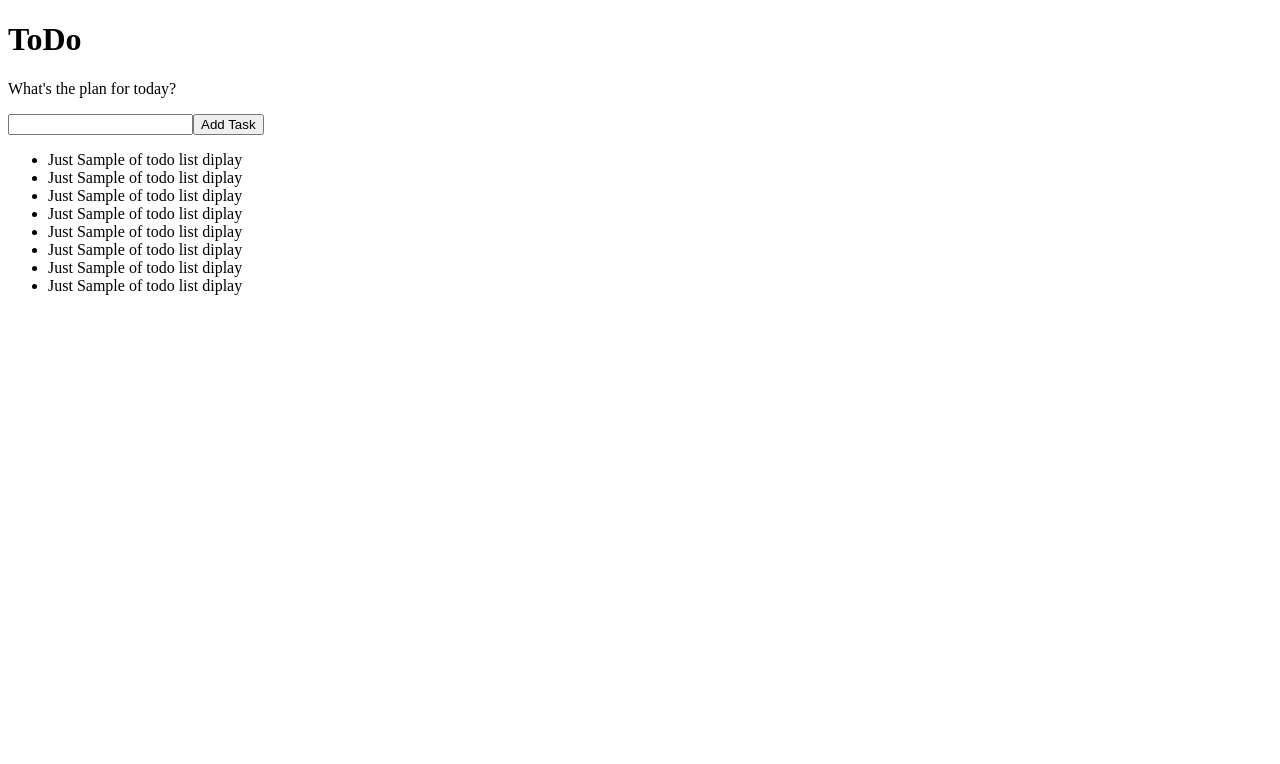
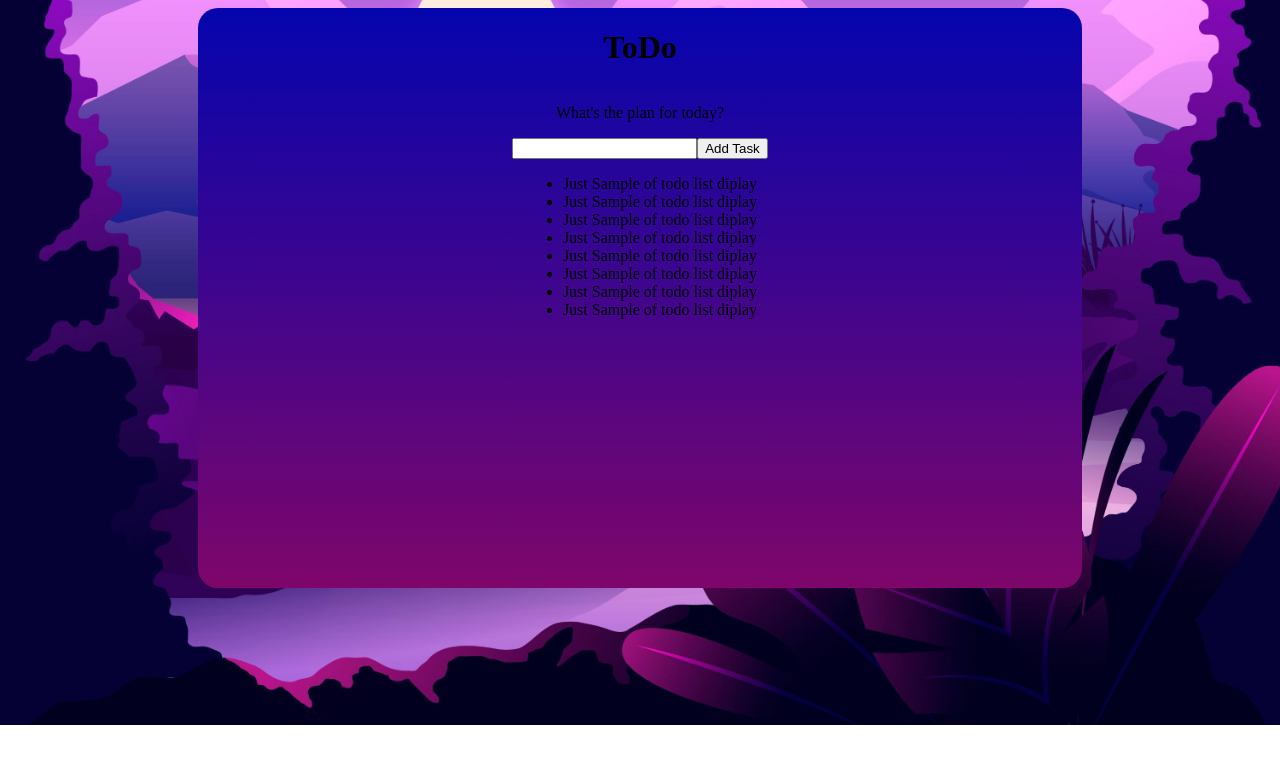
Before and after one commit to parkashkumarcs/todo-app, a React (Vite) app in the folder todo-app/: page / in a window 1280 px wide. Shown: the top 764 px of the page. Built offline with nearby package versions, Linux system fonts and the light colour scheme.

Commit message:
todoStyle css file created, lines of code added and updated3 on 08/07/2025

```diff
--- a/todo-app/src/components/Todo.jsx
+++ b/todo-app/src/components/Todo.jsx
@@ -1,4 +1,6 @@
 // Importing the react libraries, css files, and other components
+
+import './todoStyle.css'
 
 const Todo = () => {
   return (
--- /dev/null
+++ b/todo-app/src/components/todoStyle.css
@@ -0,0 +1,21 @@
+
+body{
+    background-image: url('../assets/bg.jpg');
+    background-position: center;
+    background-repeat: no-repeat;
+    background-size: cover;
+}
+
+.todo__Container{
+    width: 70%;
+    min-height: 580px;
+   /* border: .2rem solid red;  Just for observation to check whether alignment is okay or not  */
+    margin: 0 auto;
+    display: flex;
+    flex-direction: column;
+    text-align: center;
+    align-items: center;
+    background: linear-gradient(hsl(240, 95%, 35%), hsl(310, 91%, 26%));
+    border-radius: 20px;
+
+}
```
Also changed, not shown: todo-app/src/assets/bg.jpg (added).
